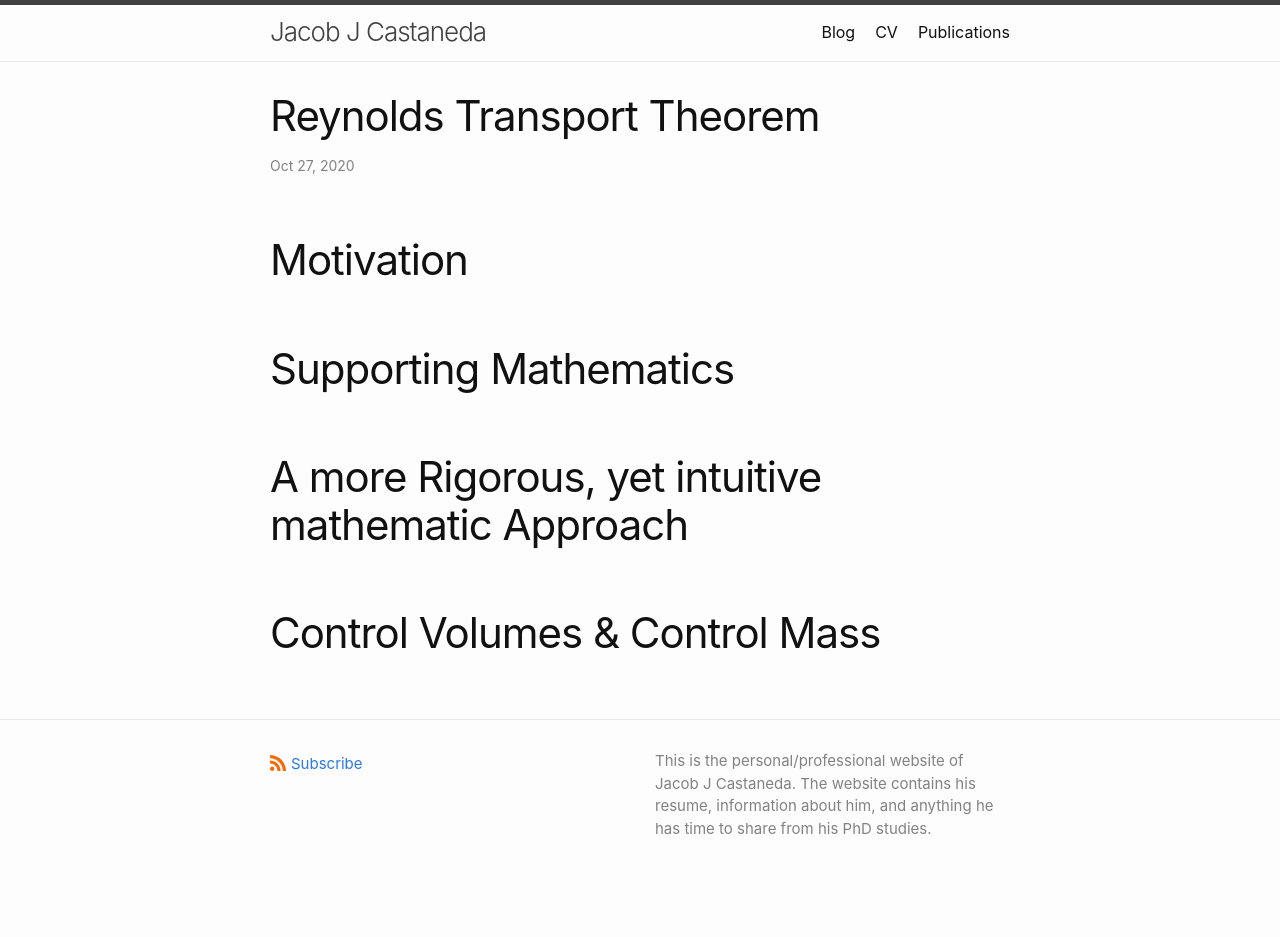
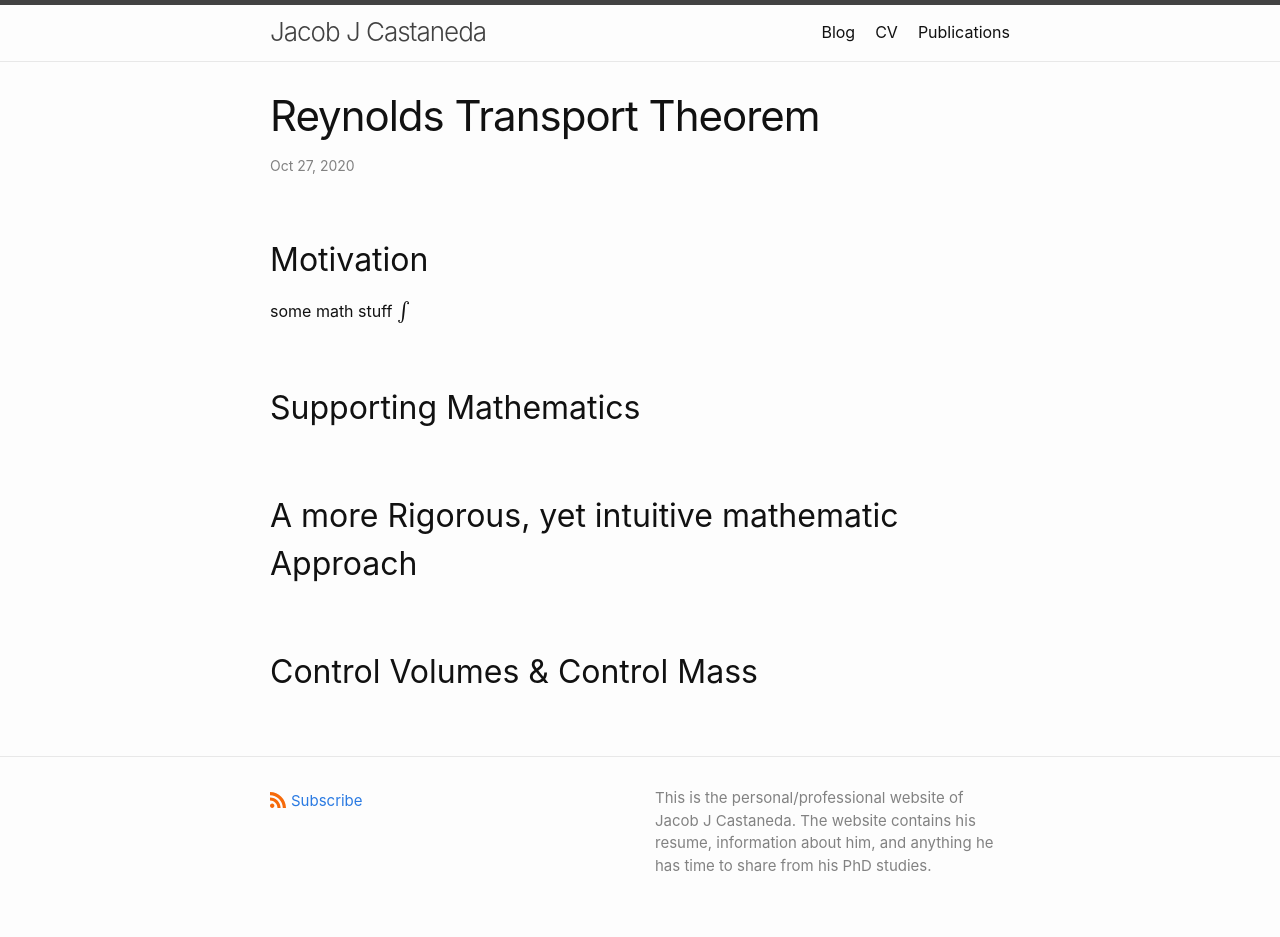
Before and after one commit to jacobjcastaneda/jacobjcastaneda.github.io, a Jekyll site: the page built from docs/_posts/2020-10-27-reynolds-transport-theorem.md, in a window 1280 px wide. Built offline with Jekyll 4.4.1, drawn with Linux system fonts in a browser that asks for light colours; before the commit the page ends 900 px from its top, so only the background shows below that.

Commit message:
got the math signs lol

```diff
--- a/docs/_includes/head.html
+++ b/docs/_includes/head.html
@@ -11,4 +11,9 @@
 
   {%- include custom-head.html -%}
 
+  <script type="text/javascript" id="MathJax-script" async
+	  src="https://cdn.jsdelivr.net/npm/mathjax@3/es5/tex-mml-chtml.js">
+  </script>
+
+
 </head>
--- a/docs/_posts/2020-10-27-reynolds-transport-theorem.md
+++ b/docs/_posts/2020-10-27-reynolds-transport-theorem.md
@@ -1,19 +1,19 @@
 ---
 layout: post
 title: Reynolds Transport Theorem
-mathjax: true
 ---
 
-# Motivation
+
+## Motivation
+
+some math stuff $$  \int $$
+
+## Supporting Mathematics
 
 
 
-# Supporting Mathematics
+## A more Rigorous, yet intuitive mathematic Approach
 
 
 
-# A more Rigorous, yet intuitive mathematic Approach
-
-
-
-# Control Volumes & Control Mass
+## Control Volumes & Control Mass
```
Also changed, not shown: docs/_posts/2020-10-27-quals.md (+0 -1 lines), docs/_includes/custom-head.html (line endings or trailing spaces).
